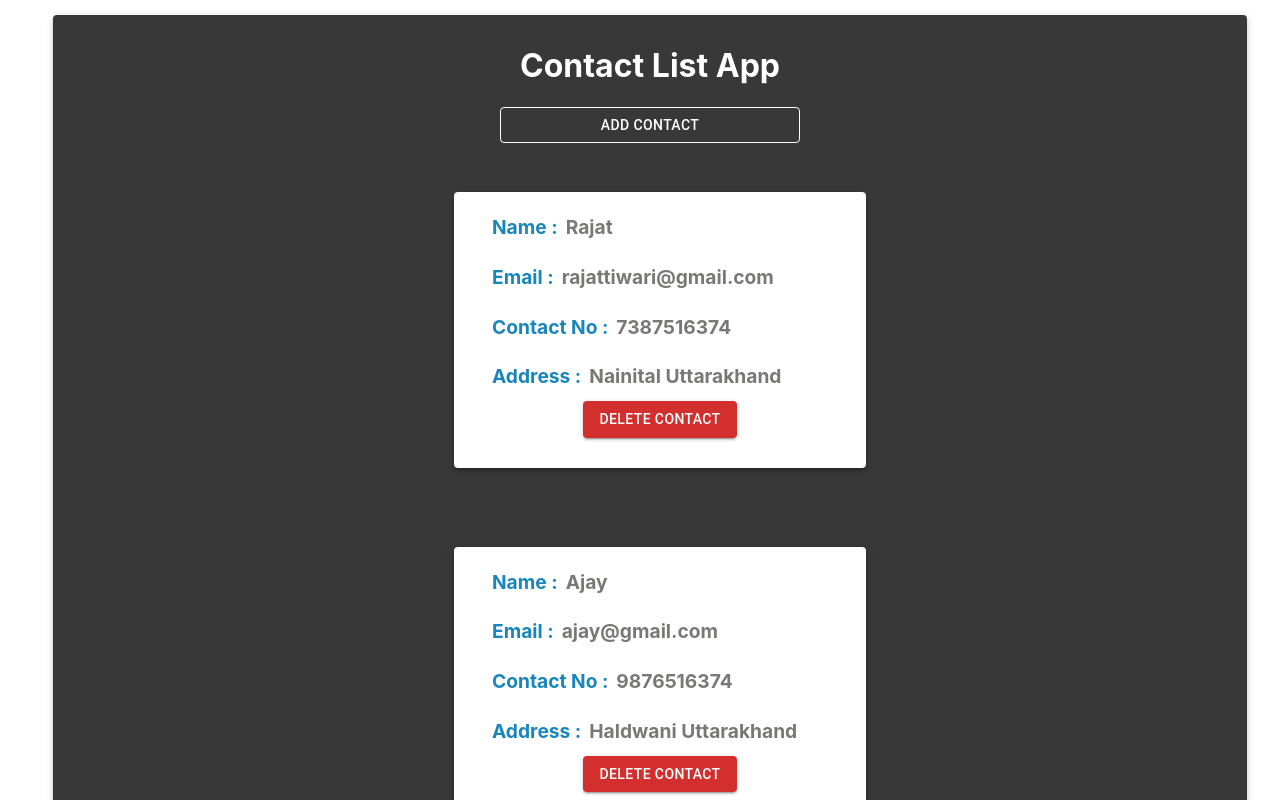
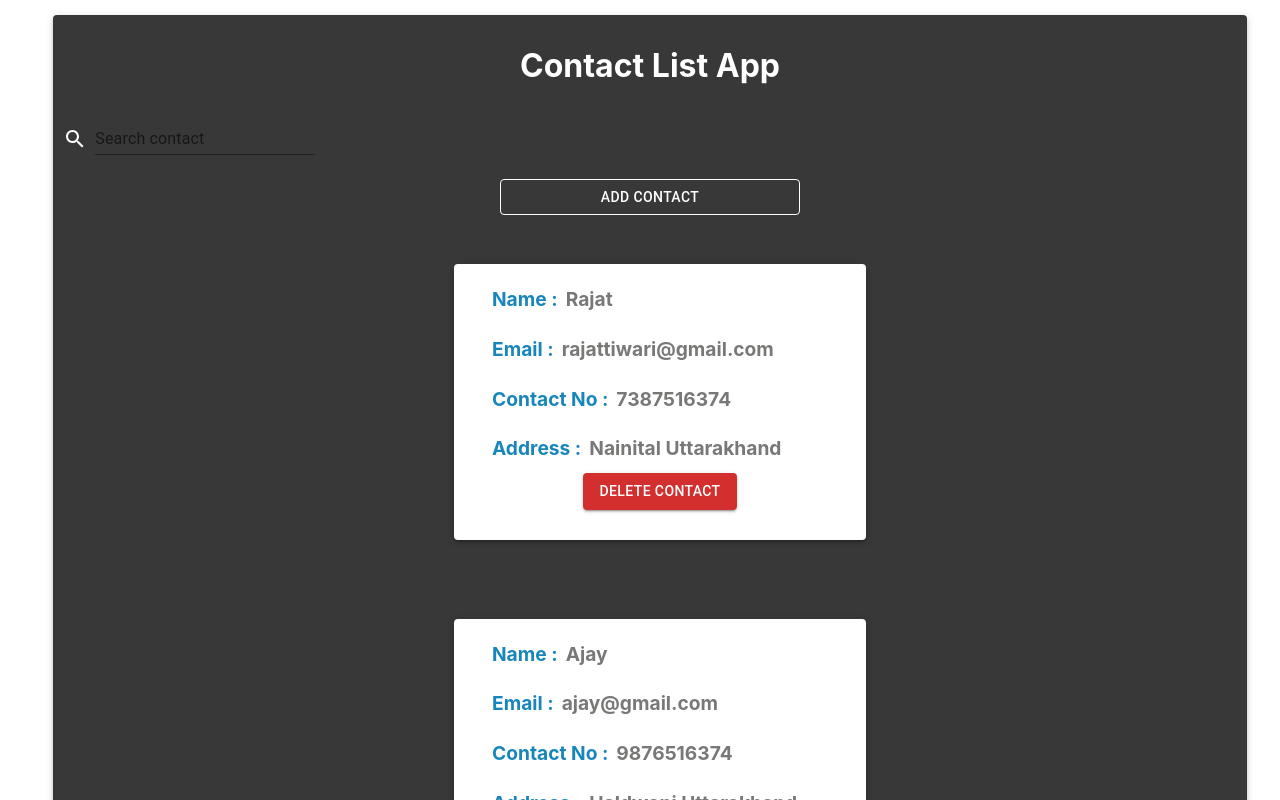
Before and after one commit to Rajattiwari20/React-Contact-App, a React (Create React App) app: page / in a window 1280 px wide. Shown: the top 800 px of the page. Built offline with nearby package versions, Linux system fonts and the light colour scheme.

Commit message:
Added search functionality

```diff
--- a/package.json
+++ b/package.json
@@ -8,6 +8,7 @@
     "@mui/icons-material": "^5.0.3",
     "@mui/material": "^5.0.3",
     "@mui/styled-engine-sc": "^5.0.3",
+    "@mui/styles": "^5.0.1",
     "@testing-library/jest-dom": "^5.11.4",
     "@testing-library/react": "^11.1.0",
     "@testing-library/user-event": "^12.1.10",
--- a/src/components/AddContact.js
+++ b/src/components/AddContact.js
@@ -52,12 +52,11 @@ function AddContact(props) {
   };
 
   const handelAdd = () =>{
-      props.setContacts([
+      props.setFilterContact([
         newContact,
-        ...props.contacts
+        ...props.filterContact
       ])
       setOpen(false);
-    //   console.log("newContact" , newContact)
   }
 
   return (
--- a/src/components/App.js
+++ b/src/components/App.js
@@ -1,19 +1,55 @@
 import  React, {useState, useEffect} from 'react';
-import { Grid, Paper} from '@mui/material'
+import { Grid, Paper,TextField, Box} from '@mui/material'
 import AddContact from './AddContact'
 import Contact from './Contact'
 import data from '../dummyData'
+import SearchIcon from '@mui/icons-material/Search';
+import { makeStyles } from '@mui/styles';
+
+const useStyles = makeStyles(theme => ({
+
+  historyBtn: {
+      color : "white",
+      borderColor : "white !important",
+      '&:focus' : {
+          color : "white"
+      }
+  }
+}))
 
 
 function App() {
 
+  const classes = useStyles();
   const [contacts , setContacts] = useState([])
-  useEffect(()=>{
+  const [filterContact, setFilterContact] = useState([])
+
+  const filterArray = (value) =>{
+    const newValue = value.toLowerCase().trim()
+    if(!newValue){
+      setFilterContact(data);
+    }
+    else{
+      const newFilteredArray = contacts.filter(item=>{
+        return Object.keys(item).some(key => {
+          return item[key].toString().toLowerCase().includes(newValue)
+        })
+      });
+      setFilterContact(newFilteredArray)
+    }
+  }
+
+  useEffect( ()=>{
     setContacts(data)
+    setFilterContact(data);
   }, [])
 
 
-  // console.log("Contact ==>" , contacts)
+  const handelChange = (e) => {
+    const search = e.target.value;
+    filterArray(search)
+}
+
   return (
     <>
     <Grid container justifyContent = "center"  >
@@ -21,20 +57,33 @@ function App() {
           <Paper elevation={3} style = {{width : "100%" , height : "100%", padding : "10px",  backgroundColor:  "#383838" }} >
               <h1 style ={{color : "white"}} >Contact List App</h1>
               <Grid container justifyContent = "center" spacing = {3}>
+              <Grid item md = {12}>
+                <Box sx={{ display: 'flex', alignItems: 'flex-end' }}>
+                      <SearchIcon sx={{ color: 'action.active', mr: 1, my: 0.5 }} style ={{color : "white"}} />
+                      <TextField id="input-with-sx"
+                      label="Search contact"
+                      variant="standard"
+                      InputLabelProps = {{
+                          className: classes.historyBtn
+                      }}
+                      InputProps={{className: classes.historyBtn}}
+                      onChange = {(e) => handelChange(e)}
+                      />
+                  </Box>
+                </Grid>
                 <Grid item md = {12}>
-                  <AddContact setContacts = {setContacts} contacts ={contacts} />
+                  <AddContact setFilterContact = {setFilterContact} filterContact ={filterContact} />
                 </Grid>
                 {
-                  contacts.length > 0 &&
-                  contacts.map((contact) =>{
+                    filterContact.length > 0 &&
+                    filterContact.map((contact) =>{
                     return (
                         <Grid item md = {12}>
-                          <Contact contact = {contact} setContacts = {setContacts} contacts ={contacts}/>
+                            <Contact contact = {contact} setFilterContact = {setFilterContact} contacts ={contacts}/>
                         </Grid>
                     )
-                  })
-
-                }
+                    })
+                  }
               </Grid>
           </Paper>
         </Grid>
--- a/src/components/Contact.js
+++ b/src/components/Contact.js
@@ -1,15 +1,15 @@
 import  React, {useState} from 'react';
 import {Grid, Paper, Button, TextField} from '@mui/material';
-import EditIcon from '@mui/icons-material/Edit';
 function Contact(props) {
 
     const {name , email , address , contactNo } = props.contact;
 
 
     const handelDelete = (contactNo) =>{
-        // console.log("name : ", name )
+        console.log("name : ", contactNo )
         const newArray = props.contacts.filter((item) => item.contactNo !== contactNo);
-        props.setContacts(newArray)
+        console.log("newArray ==>" , newArray)
+        props.setFilterContact(newArray)
     }
 
   return (
```
Also changed, not shown: 1 other file (tests, documents, lock files or other folders).
